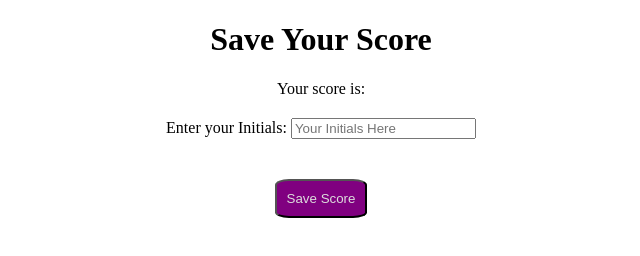
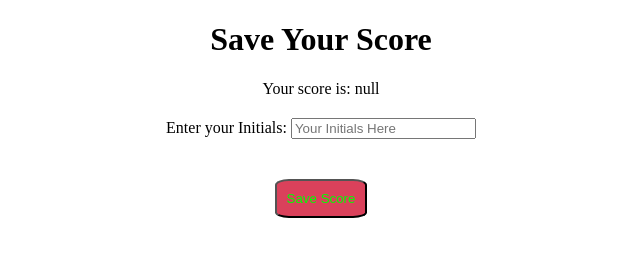
Before and after one commit to DragoonKite/quiz-time, a plain HTML site: page assets/pages/save-score.html in a window 1280 px wide. In both pictures the pointer is over the button "Save Score". Shown: the whole page, without its empty margins (319-959 px from the left). Drawn offline with Linux system fonts and the light colour scheme.

Commit message:
added hover effect to buttons

```diff
--- a/assets/css/style.css
+++ b/assets/css/style.css
@@ -23,6 +23,11 @@ main p{
     border-radius: 15%;
 }
 
+.btn:hover{
+    background-color: rgb(218, 65, 91);
+    color: lime;
+}
+
 .answer-option{
     margin: 0;
 }
--- a/assets/js/save-script.js
+++ b/assets/js/save-script.js
@@ -8,7 +8,7 @@ else{
     var highScores = JSON.parse(localStorage.getItem("highScores"))
 };
 
-
+document.querySelector("main p").innerHTML += newScore;
 
 
 function saveScore(event){
```
Also changed, not shown: assets/pages/save-score.html (+1 -1 lines).
